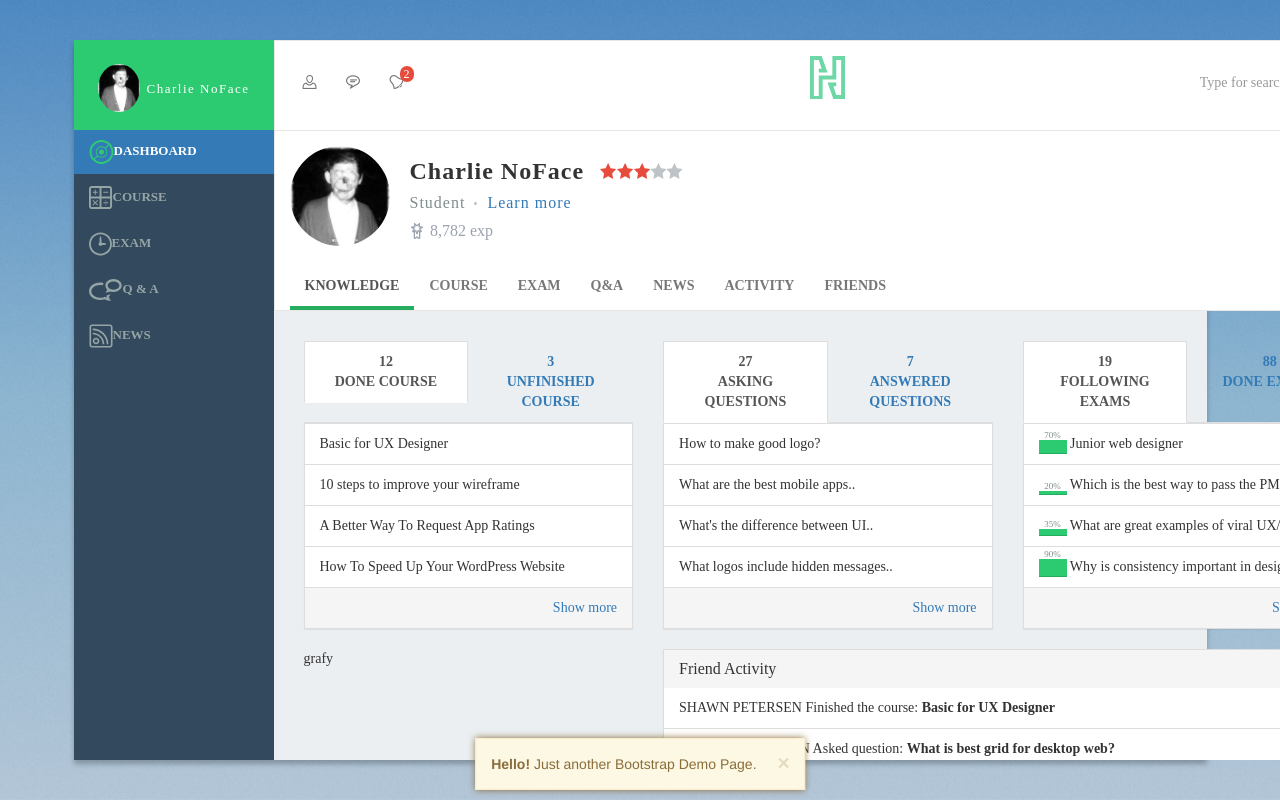
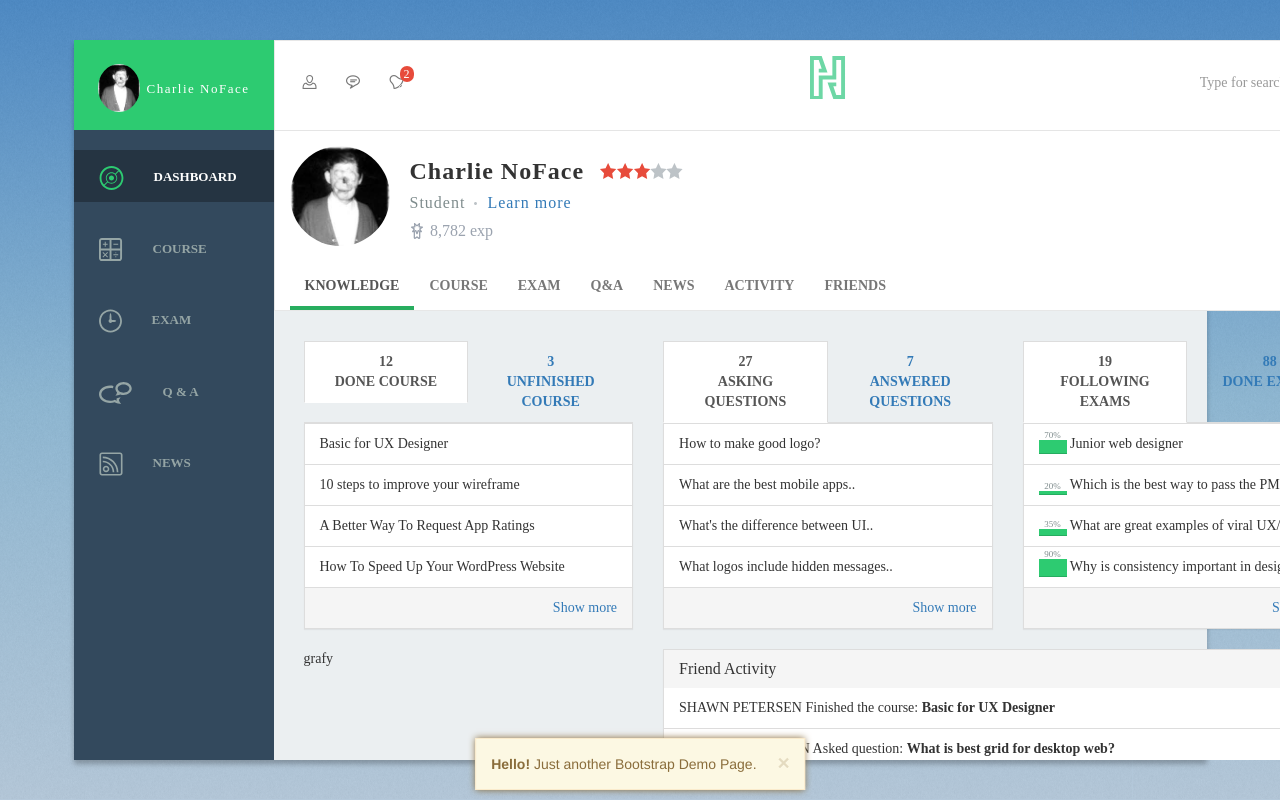
Before and after one commit to lacid/dashboard, a plain HTML site: page index.html in a window 1280 px wide. Drawn offline with nearby package versions, Linux system fonts and the light colour scheme.

Commit message:
lavy navbar fixes

```diff
--- a/css/styles.less
+++ b/css/styles.less
@@ -61,10 +61,28 @@ aside {
             border-radius: 50%;
         }
     }
-    nav a {
-        color: #95a5a5;
-        font-size: 13px;
-        font-weight: bold;
+    nav {
+        a {
+            img {
+                margin-left: 10px;
+            }
+            margin-top: 20px;
+            color: #95a5a5;
+            font-size: 13px;
+            font-weight: bold;
+            transition: all .1s ease-in;
+            &:hover {
+                background-color: #253442 !important;
+                color: #95a5a5;
+            }
+        }
+        .active a {
+            background-color: #253442 !important;
+        }
+        li p {
+            display: inline-block;
+            margin: 8px 0 5px 30px;
+        }
     }
 }
 
--- a/index.html
+++ b/index.html
@@ -22,19 +22,19 @@
             <nav>
                 <ul class="nav nav-pills nav-stacked">
                     <li class="active">
-                        <a href="#"><img src="img/icons/menu_1_dash.svg" alt="dash" height="24">DASHBOARD</a>
+                        <a href="#"><img src="img/icons/menu_1_dash.svg" alt="dash" height="24"><p>DASHBOARD</p></a>
                     </li>
                     <li>
-                        <a href="#"><img src="img/icons/menu_1_course.svg" alt="course" height="24">COURSE</a>
+                        <a href="#"><img src="img/icons/menu_1_course.svg" alt="course" height="24"><p>COURSE</p></a>
                     </li>
                     <li>
-                        <a href="#"><img src="img/icons/menu_1_exam.svg" alt="exam" height="24">EXAM</a>
+                        <a href="#"><img src="img/icons/menu_1_exam.svg" alt="exam" height="24"><p>EXAM</p></a>
                     </li>
                     <li>
-                        <a href="#"><img src="img/icons/menu_1_q&a.svg" alt="qa" height="24">Q & A</a>
+                        <a href="#"><img src="img/icons/menu_1_q&a.svg" alt="qa" height="24"><p>Q & A</p></a>
                     </li>
                     <li>
-                        <a href="#"><img src="img/icons/menu_1_news.svg" alt="news" height="24">NEWS</a>
+                        <a href="#"><img src="img/icons/menu_1_news.svg" alt="news" height="24"><p>NEWS</p></a>
                     </li>
                 </ul>
             </nav>
```
Also changed, not shown: css/styles.css.
